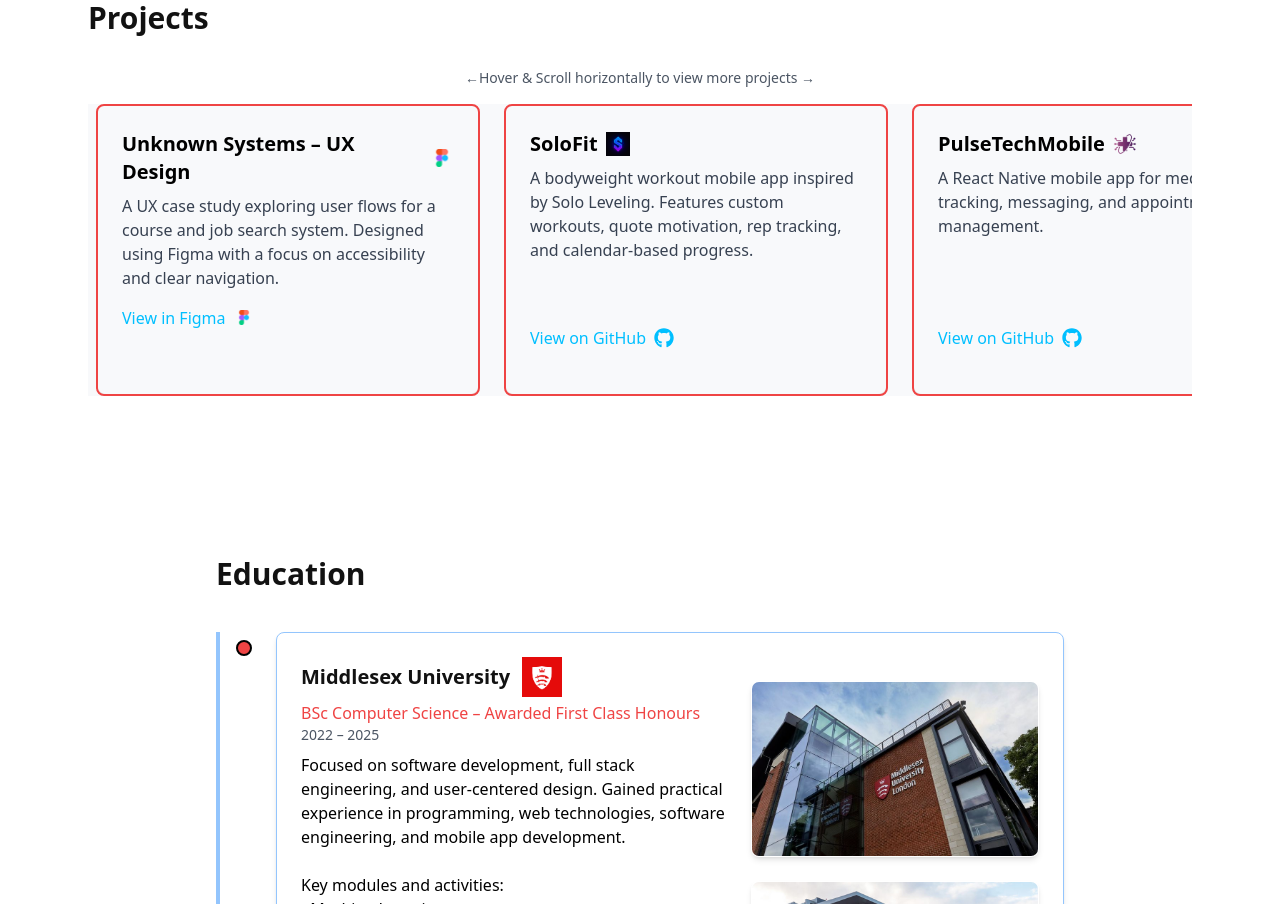
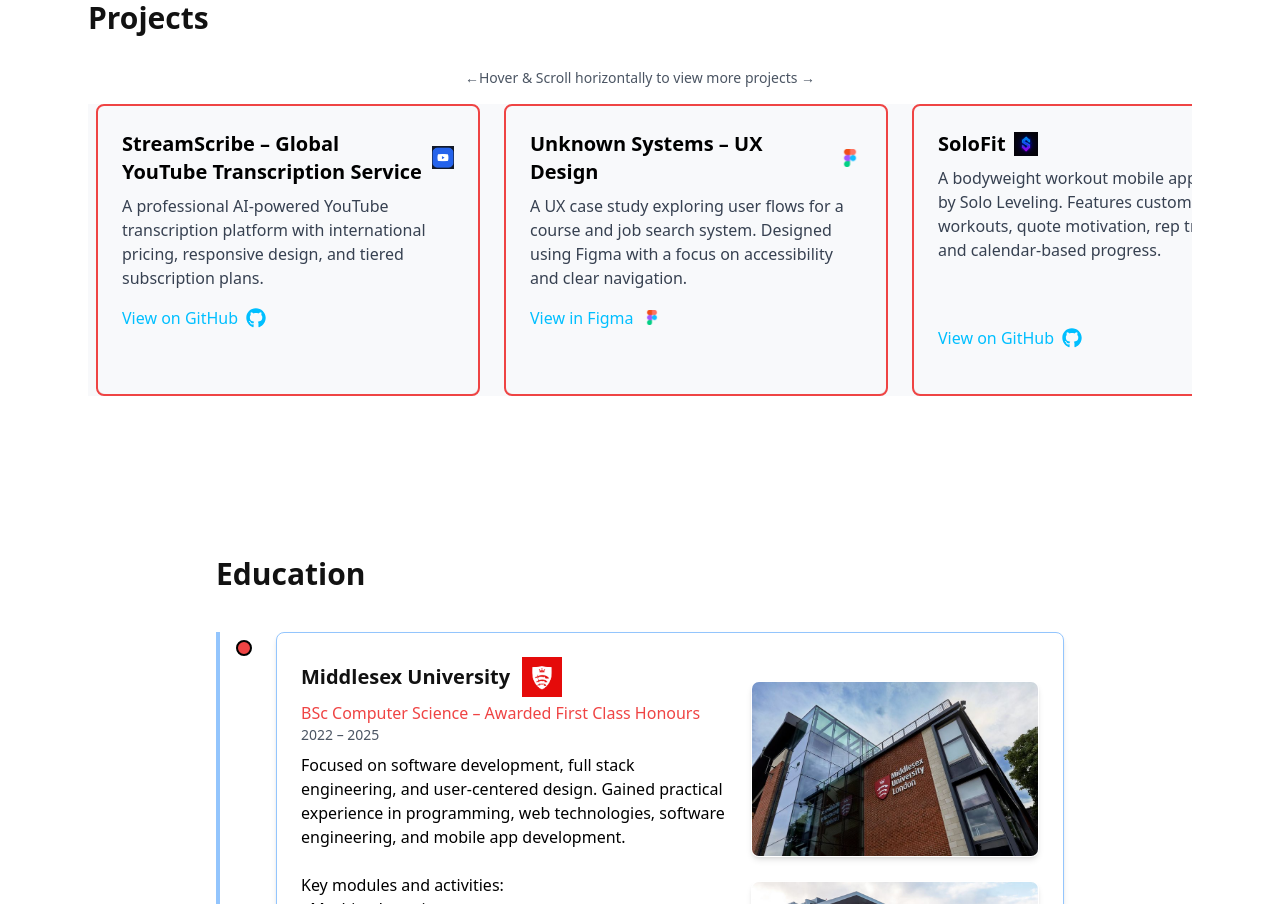
Before and after one commit to FabianC1/PortfolioWebsite, a React (Vite) app: page / in a window 1280 px wide. Shown: the part 1480-2384 px from the top of the page. Built offline with nearby package versions, Linux system fonts and the light colour scheme.

Commit message:
Added new project

```diff
--- a/src/App.tsx
+++ b/src/App.tsx
@@ -170,13 +170,19 @@ function ProjectsSection() {
 
   const projects = [
     {
+      title: "StreamScribe – Global YouTube Transcription Service",
+      description: "A professional AI-powered YouTube transcription platform with international pricing, responsive design, and tiered subscription plans.",
+      url: "https://github.com/FabianC1/StreamScribe",
+      icon: "/StreamScribe.png",
+      extraInfo: "Built with Next.js, React, TypeScript, Tailwind CSS, MongoDB, NextAuth.js, Stripe, and CursorAI."
+    },
+    {
       title: "Unknown Systems – UX Design",
       description: "A UX case study exploring user flows for a course and job search system. Designed using Figma with a focus on accessibility and clear navigation.",
       url: "https://www.figma.com/proto/v2PTX5y8T1b1DhQoE0Gr5v/Unknown-Systems-UX-Design?node-id=1-2&p=f&t=mf2VRQQCYPpv2RPY-1&scaling=min-zoom&content-scaling=fixed&page-id=0%3A1&starting-point-node-id=1%3A2",
       icon: "/Figma.png",
       extraInfo: "Built entirely in Figma – includes wireframes, hi-fi mockups, and interactive prototypes"
-    }
-    ,
+    },
     {
       title: "SoloFit",
       description: "A bodyweight workout mobile app inspired by Solo Leveling. Features custom workouts, quote motivation, rep tracking, and calendar-based progress.",
```
Also changed, not shown: public/StreamScribe.png (added).
